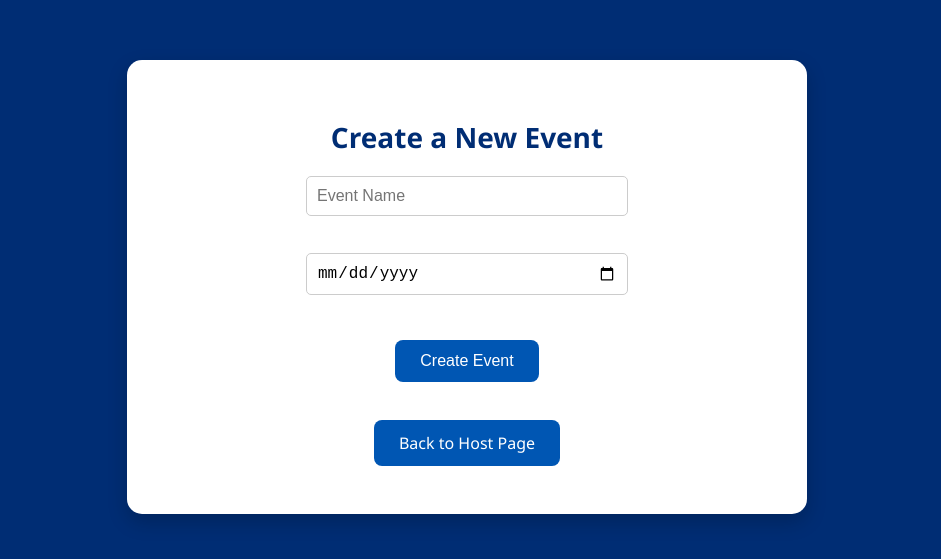
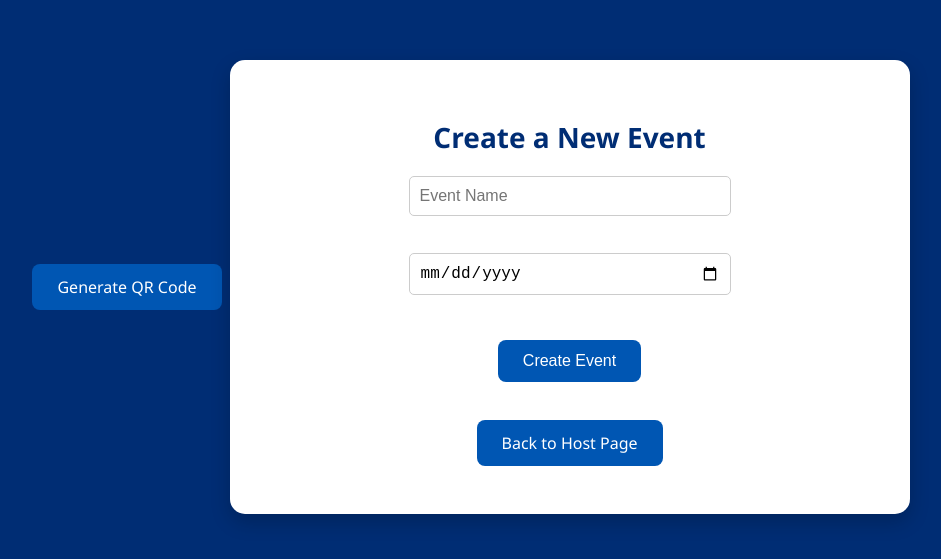
Before and after one commit to Emanpo/EUCheckInSite, a plain HTML site: page create-event.html in a window 1280 px wide. Shown: the part 113-672 px from the top of the page, without its empty margins (173-1114 px from the left). Drawn offline with Linux system fonts and the light colour scheme.

Commit message:
Update create-event.html

```diff
--- a/create-event.html
+++ b/create-event.html
@@ -1,4 +1,5 @@
 <!DOCTYPE html>
+<a href="qr-code.html" class="btn">Generate QR Code</a>
 <html lang="en">
 <head>
   <meta charset="UTF-8">
```
